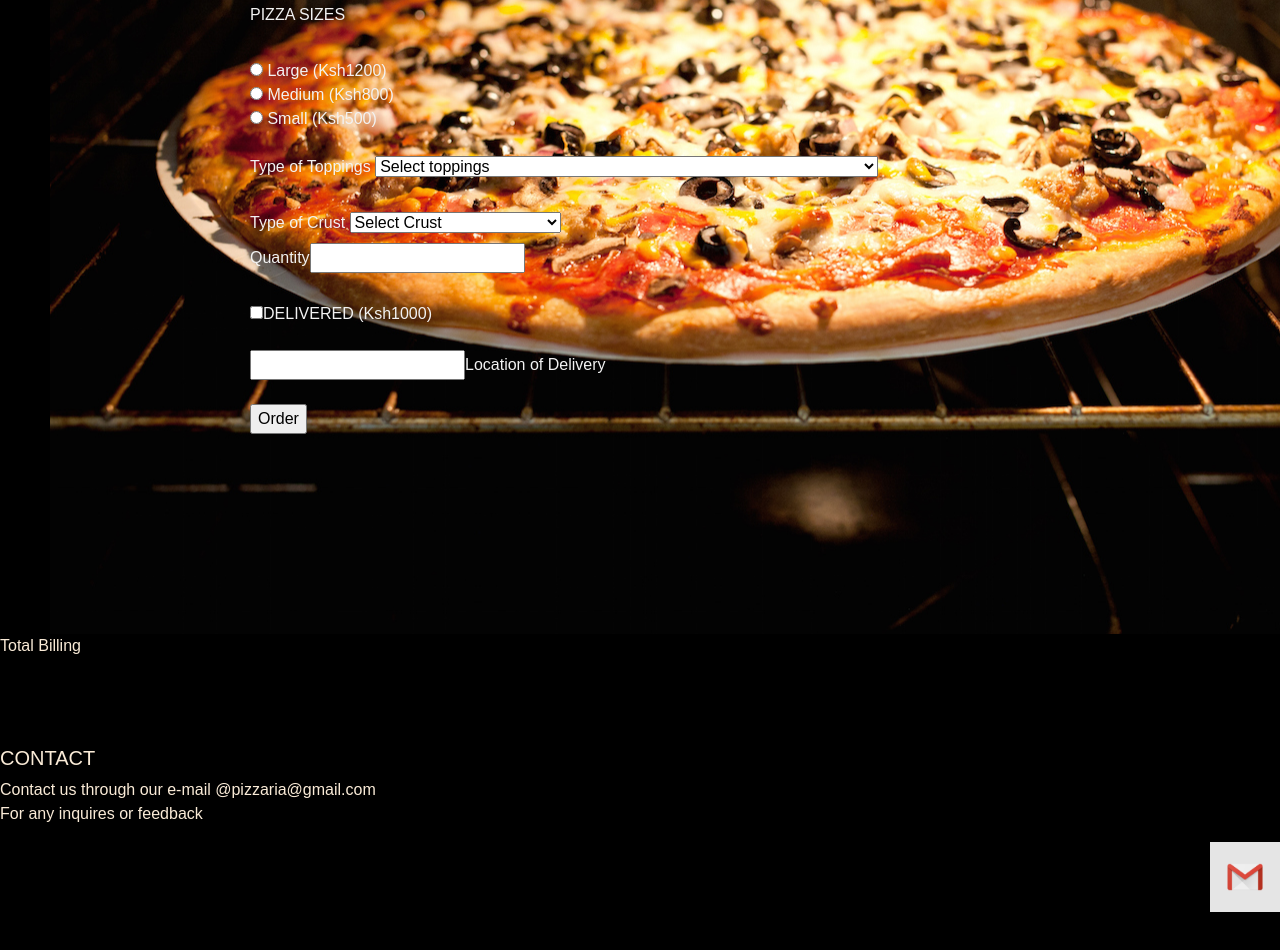
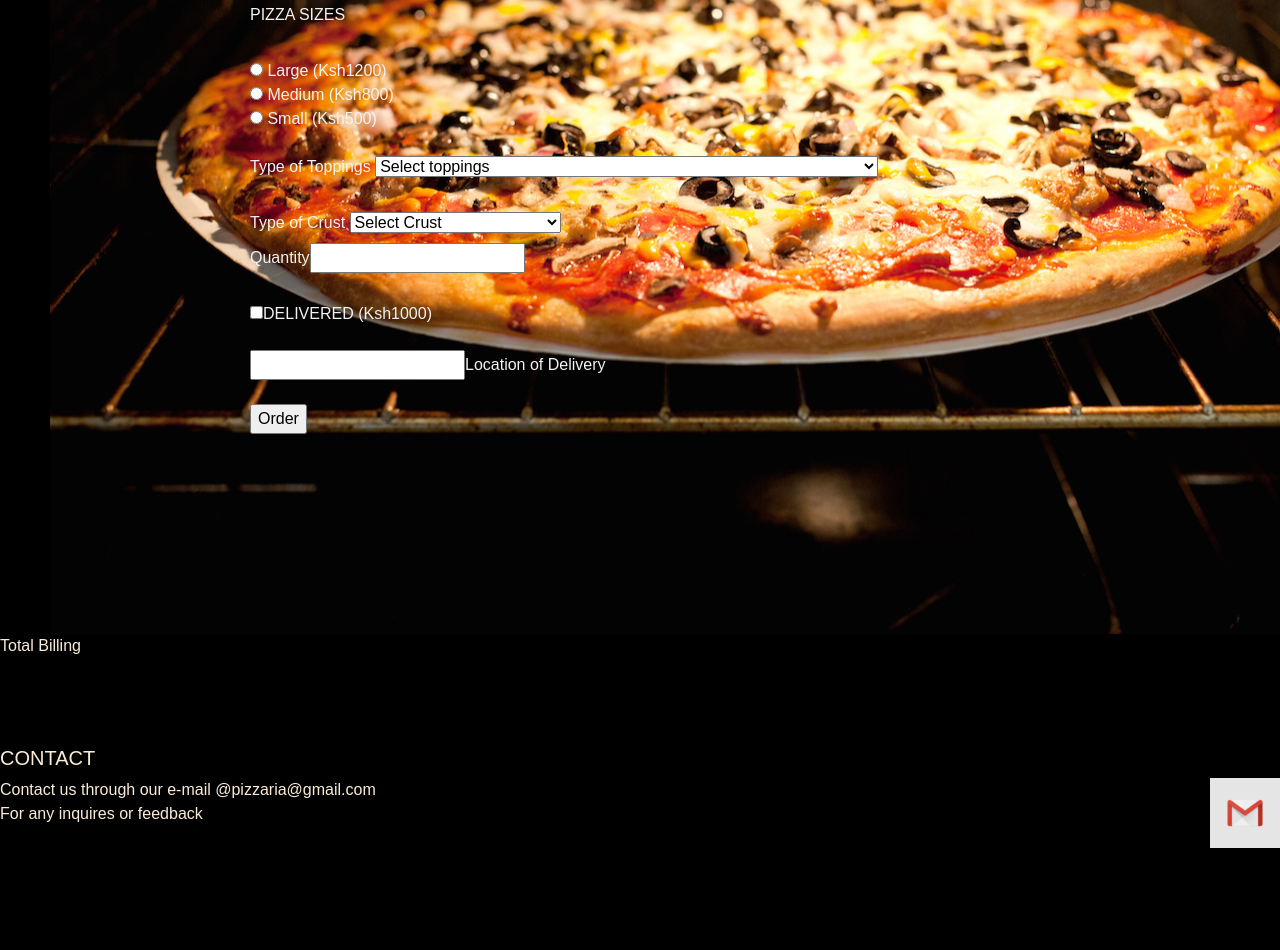
Before and after one commit to Tim777kih/Pizza-IP4, a plain HTML site: page index.html in a window 1280 px wide. Shown: the part 3954-4904 px from the top of the page. Drawn offline with nearby package versions, Linux system fonts and the light colour scheme.

Commit message:
add title

```diff
--- a/index.html
+++ b/index.html
@@ -5,7 +5,7 @@
   <meta charset="UTF-8">
   <meta name="viewport" content="width=device-width, initial-scale=1.0">
   <meta http-equiv="X-UA-Compatible" content="ie=edge">
-  <title>Document</title>
+  <title>PIZZARIA</title>
   <link rel="stylesheet" href="css/bootstrap.css">
   <link rel="stylesheet" href="css/styles.css">
 
@@ -136,9 +136,10 @@
   </div><br><br><br>
   <div id="contact">
     <h5>CONTACT</h5>
-    <p>Contact us through our e-mail @pizzaria@gmail.com <br> For any inquires or feedback</p> <img
+     <img
       src="/images/mio-staging_mio-design_1581631970573_assets_1tJpSPjibT1VKElOQ412NUyU_pMHt0P3-_product-icons-priniciples-05.png"
       alt="" id="qwe">
+      <p>Contact us through our e-mail @pizzaria@gmail.com <br> For any inquires or feedback</p>
   </div><br><br><br><br><br>
 
 
```
